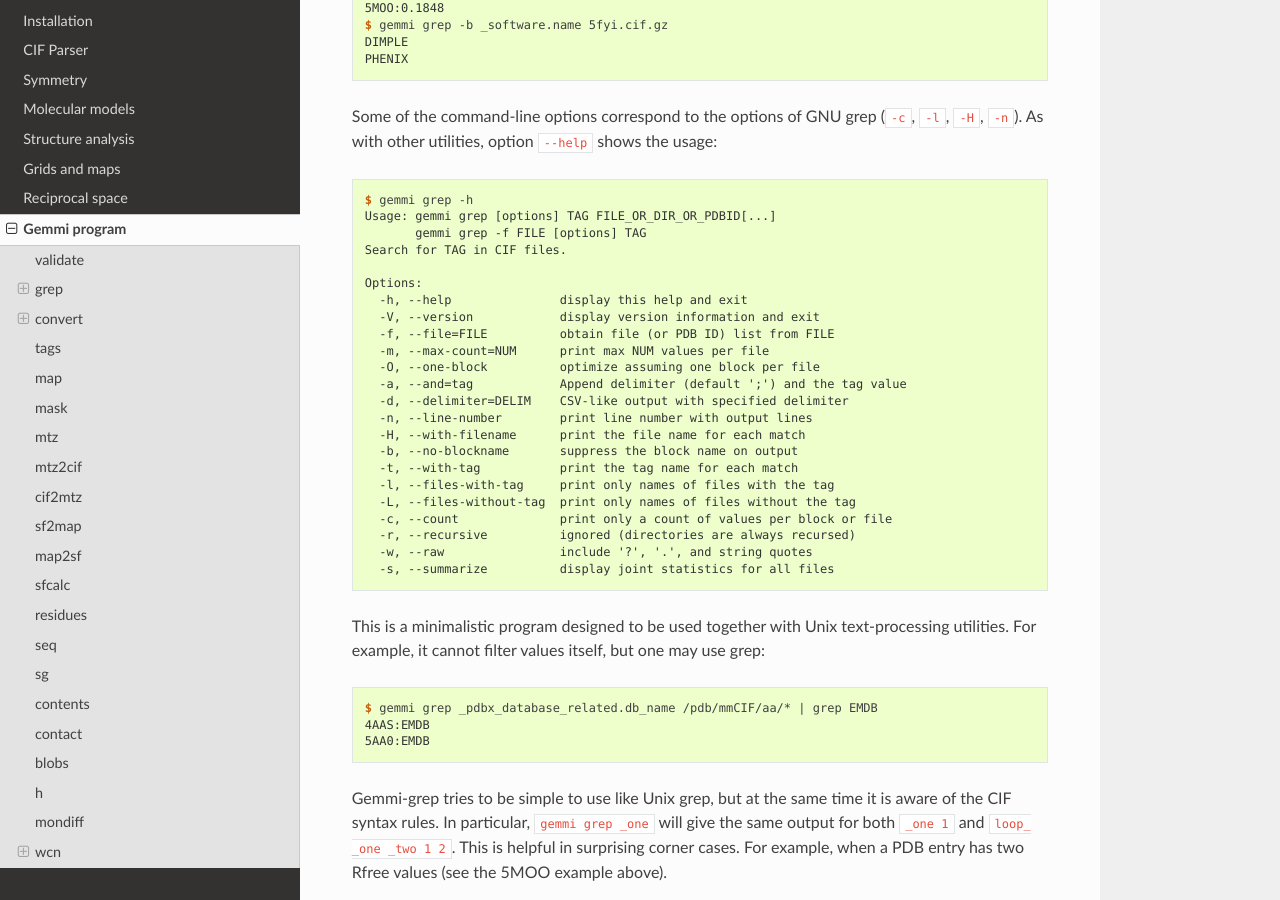
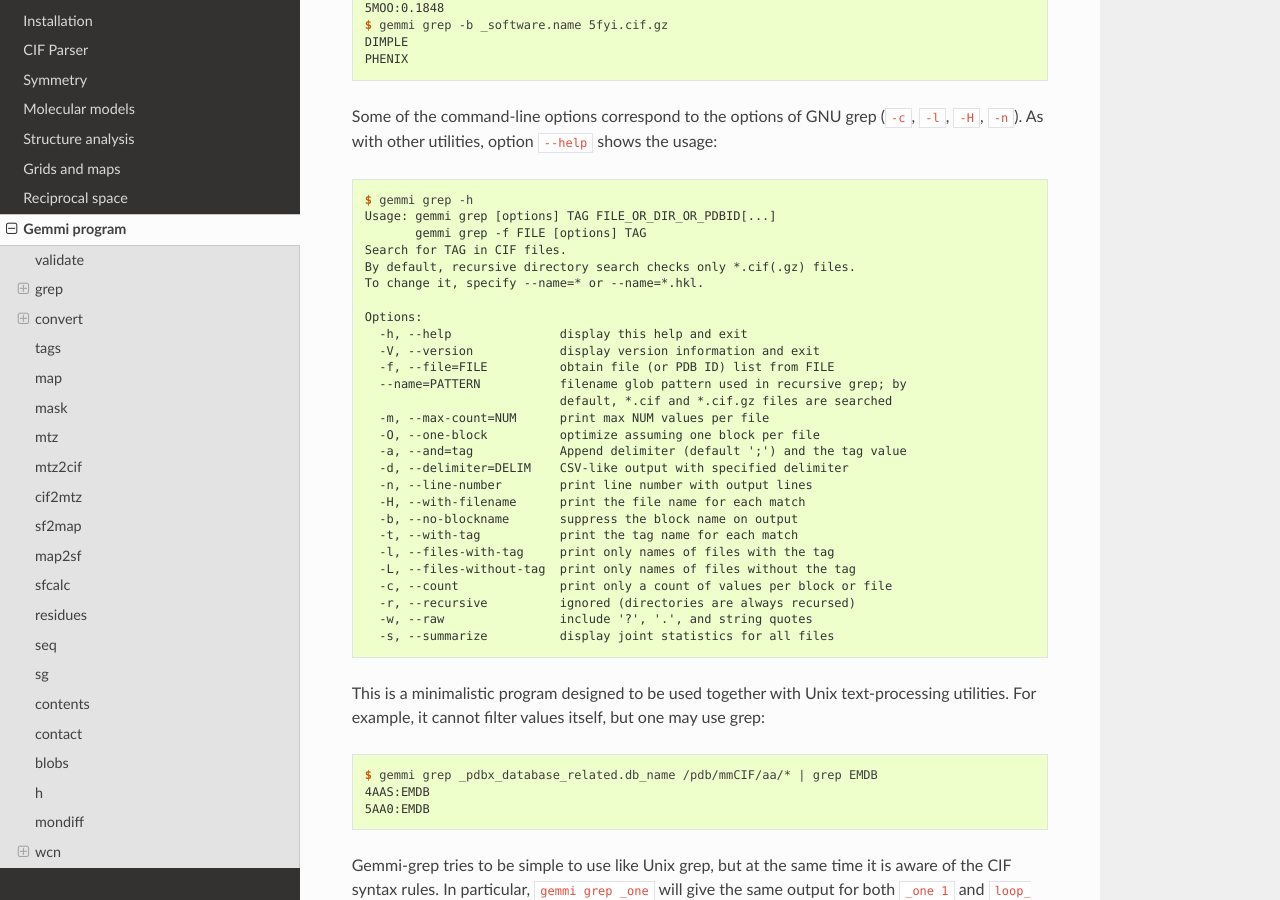
Before and after one commit to project-gemmi/gemmi, a Sphinx documentation site: the page built from docs/utils.rst, in a window 1280 px wide and 900 px high, scrolled down 1498 px. Built offline with Sphinx 7.4.7 and the Read the Docs theme 2.0.0, drawn with Linux system fonts in a browser that asks for light colours.

Commit message:
gemmi-grep: added option --name=GLOB

```diff
--- a/docs/grep-help.txt
+++ b/docs/grep-help.txt
@@ -2,11 +2,15 @@ $ gemmi grep -h
 Usage: gemmi grep [options] TAG FILE_OR_DIR_OR_PDBID[...]
        gemmi grep -f FILE [options] TAG
 Search for TAG in CIF files.
+By default, recursive directory search checks only *.cif(.gz) files.
+To change it, specify --name=* or --name=*.hkl.
 
 Options:
   -h, --help               display this help and exit
   -V, --version            display version information and exit
   -f, --file=FILE          obtain file (or PDB ID) list from FILE
+  --name=PATTERN           filename glob pattern used in recursive grep; by
+                           default, *.cif and *.cif.gz files are searched
   -m, --max-count=NUM      print max NUM values per file
   -O, --one-block          optimize assuming one block per file
   -a, --and=tag            Append delimiter (default ';') and the tag value
```
Also changed, not shown: 1 other file.
